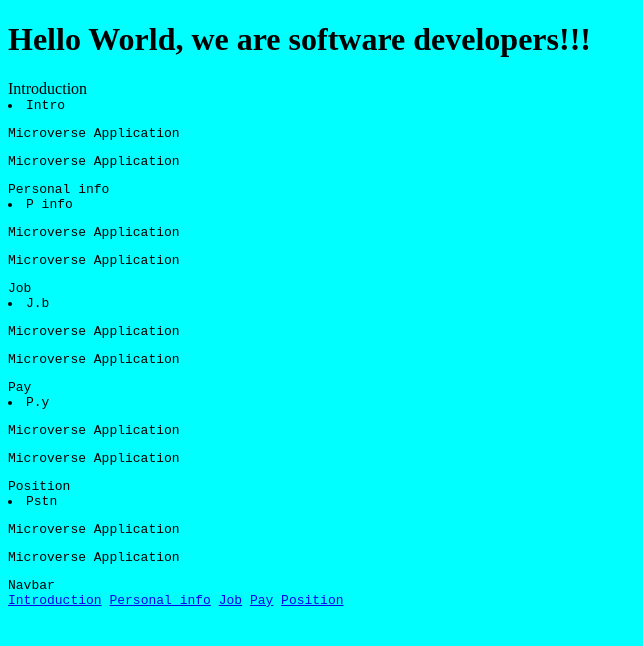
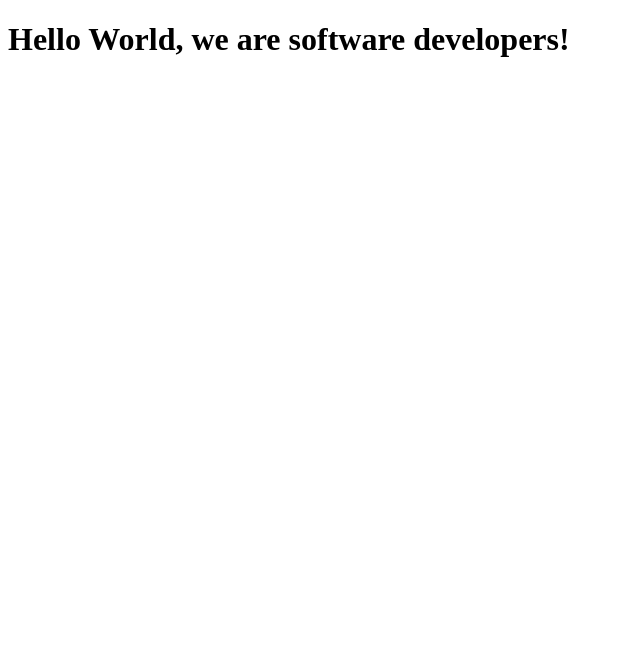
Before and after one commit to baqar-abbas/BaqarJubril, a plain HTML site: page index.html in a window 1280 px wide. Shown: the whole page, without its empty margins (0-643 px from the left). Drawn offline with Linux system fonts and the light colour scheme.

Commit message:
I changed few things

```diff
--- a/index.html
+++ b/index.html
@@ -3,75 +3,6 @@
 <head>
 <title>Baqar Jubril Project</title>
 <body>
-<h1>Hello World, we are software developers!!!</h1>
-  <link rel="stylesheet" href="styles.css">
-</head>
-<body>
-  <style>
-    body {
-    background-color:
-    aqua;
-  }
-  @media only screen and (max-width: 600px) {
-    body {
-      background-color: lightblue;
-    }
-  }
-  </style>
-<main id="main-doc">
-  <section class="main-section" id="Introduction">
-    <header>Introduction</header>
-    <code
-            function greetMe(yourName) { alert("Hello " + yourName); }
-            greetMe("World");
-          </code>
-  <li>Intro</li>
-    <p>Microverse Application</p>
-    <p>Microverse Application</p>
-    <section class="main-section" id="Personal_info">
-            <header>Personal info</header>
-      <code
-            function greetMe(yourName) { alert("Hello " + yourName); }
-            greetMe("World");
-          </code>
-     <li>P info</li>
-      <p>Microverse Application</p>
-      <p>Microverse Application</p>
-      <section class="main-section" id="Job">
-       <header>Job</header>
-        <code
-            function greetMe(yourName) { alert("Hello " + yourName); }
-            greetMe("World");
-          </code>
-     <li>J.b</li>
-        <p>Microverse Application</p>
-        <p>Microverse Application</p>
-        <section class="main-section" id="Pay">
-                 <header>Pay</header>
-          <code
-            function greetMe(yourName) { alert("Hello " + yourName); }
-            greetMe("World");
-          </code>
-   <li>P.y</li>
-          <p>Microverse Application</p>
-          <p>Microverse Application</p>
-          <section class="main-section" id="Position">
-            <header>Position</header>
-            <code
-            function greetMe(yourName) { alert("Hello " + yourName); }
-            greetMe("World");
-          </code>
-     <li>Pstn</li>
-    <p>Microverse Application</p>
-    <p>Microverse Application</p>
-<nav id="navbar">
-  <header>Navbar</header>
-  <a class="nav-link" href="#Introduction">Introduction</a>
-  <a class="nav-link" href="#Personal_info">Personal info</a>
-     <a class="nav-link" href="#Job">Job</a>
-        <a class="nav-link" href="#Pay">Pay</a>
-           <a class="nav-link" href="#Position">Position</a>
-           </nav>
-           </main>
+<h1>Hello World, we are software developers!</h1>
 </body>
 </html>
```
